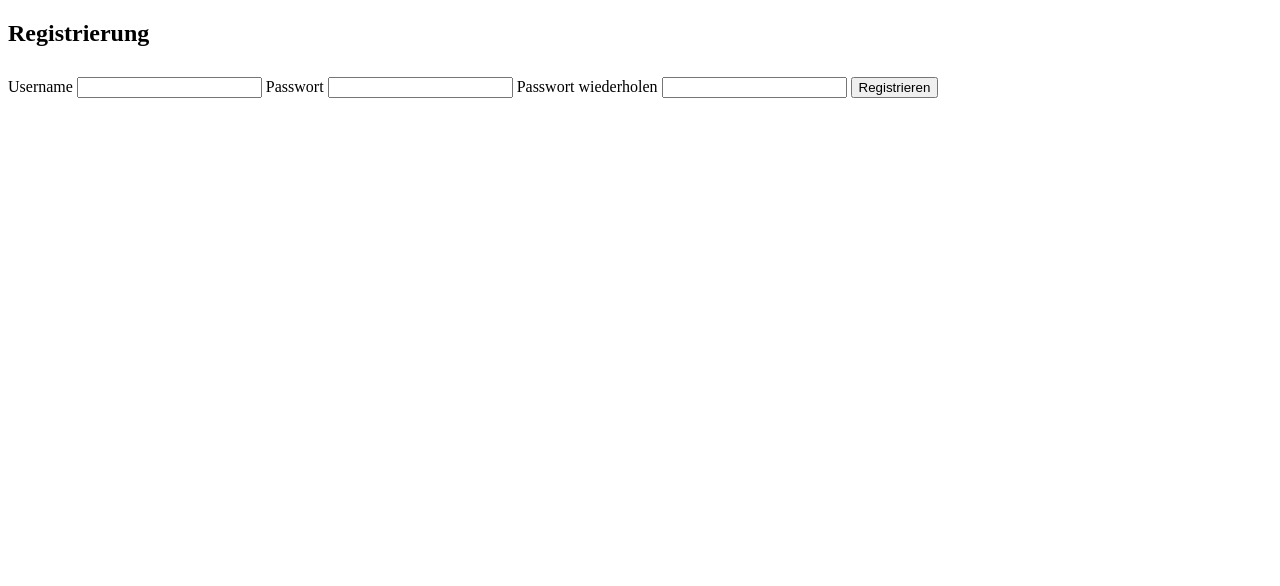
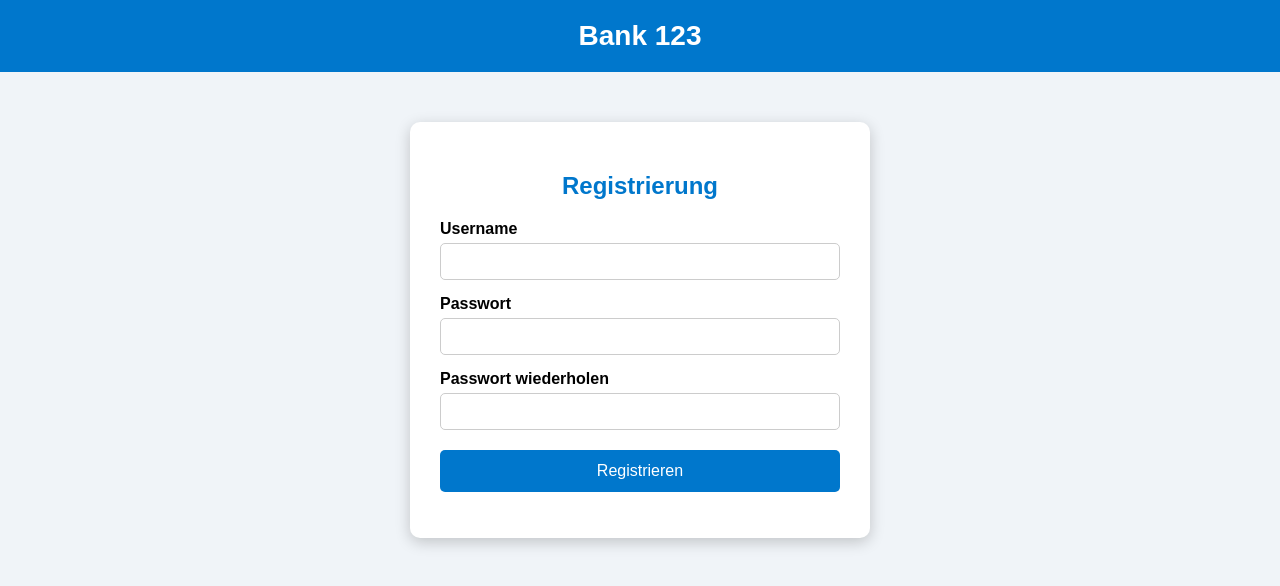
Before and after one commit to Webseite30/Webseite30.github.io, a website: page index.html in a window 1280 px wide. Drawn offline with Linux system fonts and the light colour scheme.

Commit message:
Update index.html

```diff
--- a/index.html
+++ b/index.html
@@ -2,70 +2,127 @@
 <html>
 <head>
   <meta charset="utf-8">
-  <title>Studie_Webseite_1</title>
+  <title>Bank 123 - Studie</title>
   <style>
+    /* ===== Bank 123 Design ===== */
+    body {
+      margin: 0;
+      font-family: "Arial", sans-serif;
+      background-color: #f0f4f8;
+    }
+
+    header {
+      background-color: #0077cc;
+      color: white;
+      padding: 20px 0;
+      text-align: center;
+      font-size: 28px;
+      font-weight: bold;
+    }
+
+    .container {
+      max-width: 400px;
+      margin: 50px auto;
+      background: white;
+      border-radius: 10px;
+      padding: 30px;
+      box-shadow: 0 4px 15px rgba(0,0,0,0.2);
+    }
+
+    h2 {
+      text-align: center;
+      color: #0077cc;
+    }
+
+    label {
+      display: block;
+      margin-top: 15px;
+      font-weight: bold;
+    }
+
+    input {
+      width: 100%;
+      padding: 10px;
+      margin-top: 5px;
+      border-radius: 5px;
+      border: 1px solid #ccc;
+      box-sizing: border-box;
+    }
+
+    button {
+      width: 100%;
+      padding: 12px;
+      margin-top: 20px;
+      border: none;
+      border-radius: 5px;
+      background-color: #0077cc;
+      color: white;
+      font-size: 16px;
+      cursor: pointer;
+    }
+
+    button:hover {
+      background-color: #005fa3;
+    }
+
+    .error {
+      color: red;
+      margin-top: 10px;
+      text-align: center;
+    }
+
     .screen { display: none; }
     .active { display: block; }
-    button { margin-top: 10px; }
-    .error { color: red; }
   </style>
 </head>
 <body>
 
+<header>Bank 123</header>
+
 <!-- Registrierung -->
-<div id="registerScreen" class="screen active">
+<div id="registerScreen" class="container screen active">
   <h2>Registrierung</h2>
-
   <form id="registerForm">
     <label>Username</label>
     <input name="username" required>
-
     <label>Passwort</label>
     <input name="password" type="password" required>
-
     <label>Passwort wiederholen</label>
     <input name="passwordConfirm" type="password" required>
-
     <button>Registrieren</button>
   </form>
-
   <p class="error" id="regError"></p>
 </div>
 
 <!-- Login -->
-<div id="loginScreen" class="screen">
+<div id="loginScreen" class="container screen">
   <h2>Login</h2>
-
   <form id="loginForm">
     <label>Username</label>
     <input name="username" required>
-
     <label>Passwort</label>
     <input name="password" type="password" required>
-
     <button>Login</button>
   </form>
-
   <p class="error" id="loginError"></p>
 </div>
 
-<!-- Erfolgs-Screen -->
-<div id="successScreen" class="screen">
+<!-- Erfolgs-Screen Registrierung -->
+<div id="successScreen" class="container screen">
   <h2>Erfolgreich registriert!</h2>
   <p>Ihr Account wurde erfolgreich erstellt.</p>
   <button id="goToLoginBtn">Weiter zum Login</button>
 </div>
 
-  <!-- Erfolgsbildschirm nach Login -->
-<div id="loginSuccessScreen" class="screen">
+<!-- Erfolgs-Screen Login -->
+<div id="loginSuccessScreen" class="container screen">
   <h2>Login erfolgreich!</h2>
   <p>Sie haben sich erfolgreich eingeloggt. Bitte füllen Sie nun den Fragebogen aus.</p>
-  <p>Den Link zum Fragebogen, finden Sie in der E-mail.</p>
+  <p>Den Link zum Fragebogen finden Sie in der E-Mail.</p>
 </div>
 
-
 <script>
-const siteName = "Webseite_1";
+const siteName = "Bank123";
 let startTime = null;
 
 // Fehlversuche
@@ -79,9 +136,7 @@ function show(screenId) {
   document.querySelectorAll(".screen").forEach(s => s.classList.remove("active"));
   document.getElementById(screenId).classList.add("active");
 
-  if (startTime === null) {
-    startTime = performance.now();
-  }
+  if (startTime === null) startTime = performance.now();
 }
 
 document.getElementById("goToLoginBtn").onclick = () => {
@@ -96,7 +151,6 @@ document.getElementById("goToLoginBtn").onclick = () => {
 // ---------------------------
 document.getElementById("registerForm").addEventListener("submit", async (e) => {
   e.preventDefault();
-
   regAttempts++;
 
   const data = Object.fromEntries(new FormData(e.target));
@@ -130,13 +184,11 @@ document.getElementById("registerForm").addEventListener("submit", async (e) =>
   }
 });
 
-
 // ---------------------------
 // LOGIN
 // ---------------------------
 document.getElementById("loginForm").addEventListener("submit", async (e) => {
   e.preventDefault();
-
   loginAttempts++;
 
   const data = Object.fromEntries(new FormData(e.target));
@@ -157,15 +209,14 @@ document.getElementById("loginForm").addEventListener("submit", async (e) => {
   if (result === "login ok") {
     startTime = null;
     loginAttempts = 0;
-
     document.getElementById("loginForm").reset();
     document.getElementById("loginError").textContent = "";
     show("loginSuccessScreen");
-
   } else {
     document.getElementById("loginError").textContent = "Login fehlgeschlagen! Bitte erneut versuchen.";
     // Timer läuft weiter
   }
 });
-
 </script>
+</body>
+</html>
```
